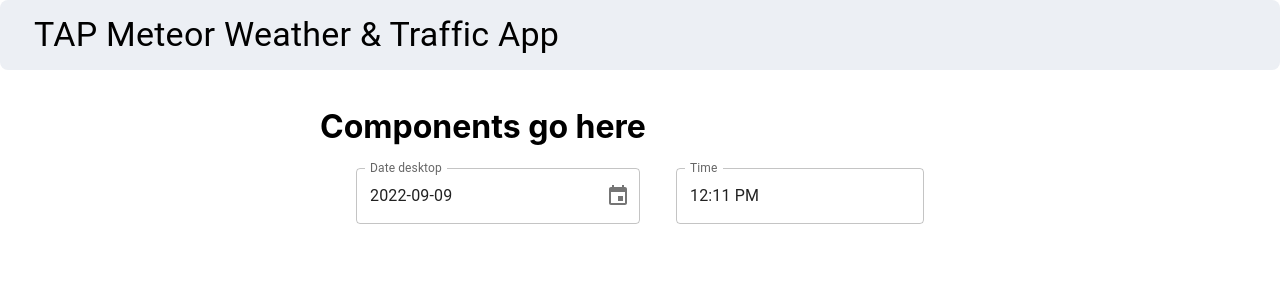
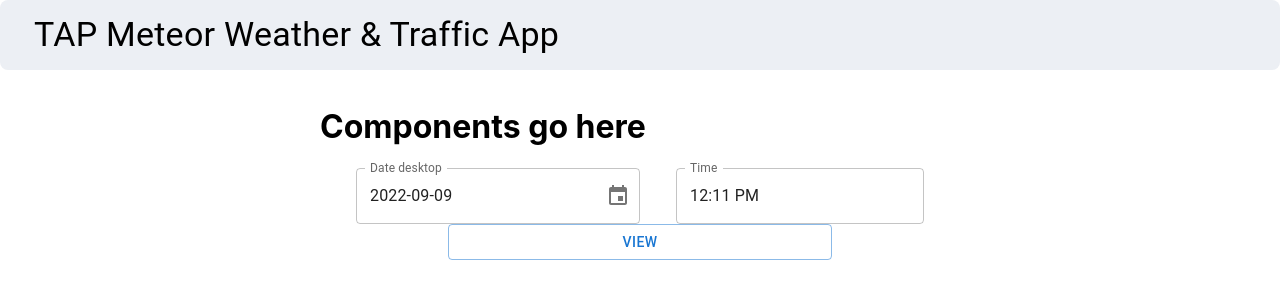
Before and after one commit to PetrasTYR/TAP-Meteor, a React (Create React App) app: page / in a window 1280 px wide. Shown: the top 300 px of the page. Built offline with nearby package versions, Linux system fonts and the light colour scheme; no server answers.

Commit message:
feat: linked DateTimeForm to react-query to retrieve traffic cameras data

```diff
--- a/package.json
+++ b/package.json
@@ -18,6 +18,7 @@
     "react": "^18.2.0",
     "react-dom": "^18.2.0",
     "react-scripts": "5.0.1",
+    "react-toastify": "^9.0.8",
     "web-vitals": "^2.1.4"
   },
   "scripts": {
--- a/src/App.js
+++ b/src/App.js
@@ -1,15 +1,19 @@
 // import logo from './logo.svg';
 import React, { useEffect, useState } from 'react'
-import './App.css'
+// import './App.css'
 import { useQuery } from '@tanstack/react-query'
 import govtAPI from './api/govtAPI'
 import PageLayout from './common/Layout/PageLayout'
 import { Box } from '@mui/material'
 import DateTimeForm from './components/DateTimeForm/DateTimeForm'
+import dayjs from 'dayjs'
+import { toast } from 'react-toastify'
 
 function App() {
     const [selectedDate, setSelectedDate] = useState()
     const [selectedTime, setSelectedTime] = useState()
+    const [formattedDate, setFormattedDate] = useState()
+    const [cameraData, setCameraData] = useState()
 
     const handleDateChange = (date) => {
         setSelectedDate(date)
@@ -19,29 +23,30 @@ function App() {
         setSelectedTime(time)
     }
 
-    // * test react-query
+    const handleView = () => {
+        const formattedDate = dayjs(selectedDate).format('YYYY-MM-DD')
+        const formattedTime = dayjs(selectedTime).format('HH:mm:ss')
+        setFormattedDate(`${formattedDate}T${formattedTime}`)
+    }
+
     const { data: trafficData, error: getTrafficDataError } = useQuery(
-        ['trafficData', '2021-01-01T00:00:00'],
+        ['trafficData', formattedDate],
         async () => {
-            const { data } = await govtAPI.getTrafficImage(
-                '2021-01-01T00:00:00'
-            )
+            const { data } = await govtAPI.getTrafficImage(formattedDate)
             return data
         }
     )
 
     if (getTrafficDataError) {
-        console.log('error')
-        console.log(getTrafficDataError)
+        toast.error('Error fetching traffic data. Please try again later.')
     }
 
     useEffect(() => {
         if (trafficData) {
-            console.log(trafficData)
+            setCameraData(trafficData.items[0].cameras)
+            toast.success('Traffic data fetched successfully.')
         }
     }, [trafficData])
-    console.log(selectedDate)
-    console.log(selectedTime)
 
     return (
         <>
@@ -65,6 +70,7 @@ function App() {
                             selectedTime={selectedTime}
                             handleDateChange={handleDateChange}
                             handleTimeChange={handleTimeChange}
+                            handleView={handleView}
                         />
                     </Box>
                 </Box>
--- a/src/components/DateTimeForm/DateTimeForm.jsx
+++ b/src/components/DateTimeForm/DateTimeForm.jsx
@@ -1,7 +1,7 @@
 import React from 'react'
 import { TimePicker } from '@mui/x-date-pickers/TimePicker'
 import { DesktopDatePicker } from '@mui/x-date-pickers/DesktopDatePicker'
-import { Box, TextField } from '@mui/material'
+import { Box, TextField, Button } from '@mui/material'
 import { LocalizationProvider } from '@mui/x-date-pickers/LocalizationProvider'
 import { AdapterDayjs } from '@mui/x-date-pickers/AdapterDayjs'
 import dayjs from 'dayjs'
@@ -10,7 +10,8 @@ const DateTimeForm = ({
     selectedDate,
     selectedTime,
     handleDateChange,
-    handleTimeChange
+    handleTimeChange,
+    handleView
 }) => {
     dayjs().format()
     return (
@@ -36,6 +37,23 @@ const DateTimeForm = ({
                     renderInput={(params) => <TextField {...params} />}
                 />
             </Box>
+            <Box
+                sx={{
+                    display: 'flex',
+                    justifyContent: 'center',
+                    alignItems: 'center'
+                }}
+            >
+                <Button
+                    variant='outlined'
+                    onClick={handleView}
+                    sx={{
+                        width: '60%'
+                    }}
+                >
+                    View
+                </Button>
+            </Box>
         </LocalizationProvider>
     )
 }
```
Also changed, not shown: 1 other file (tests, documents, lock files or other folders).
